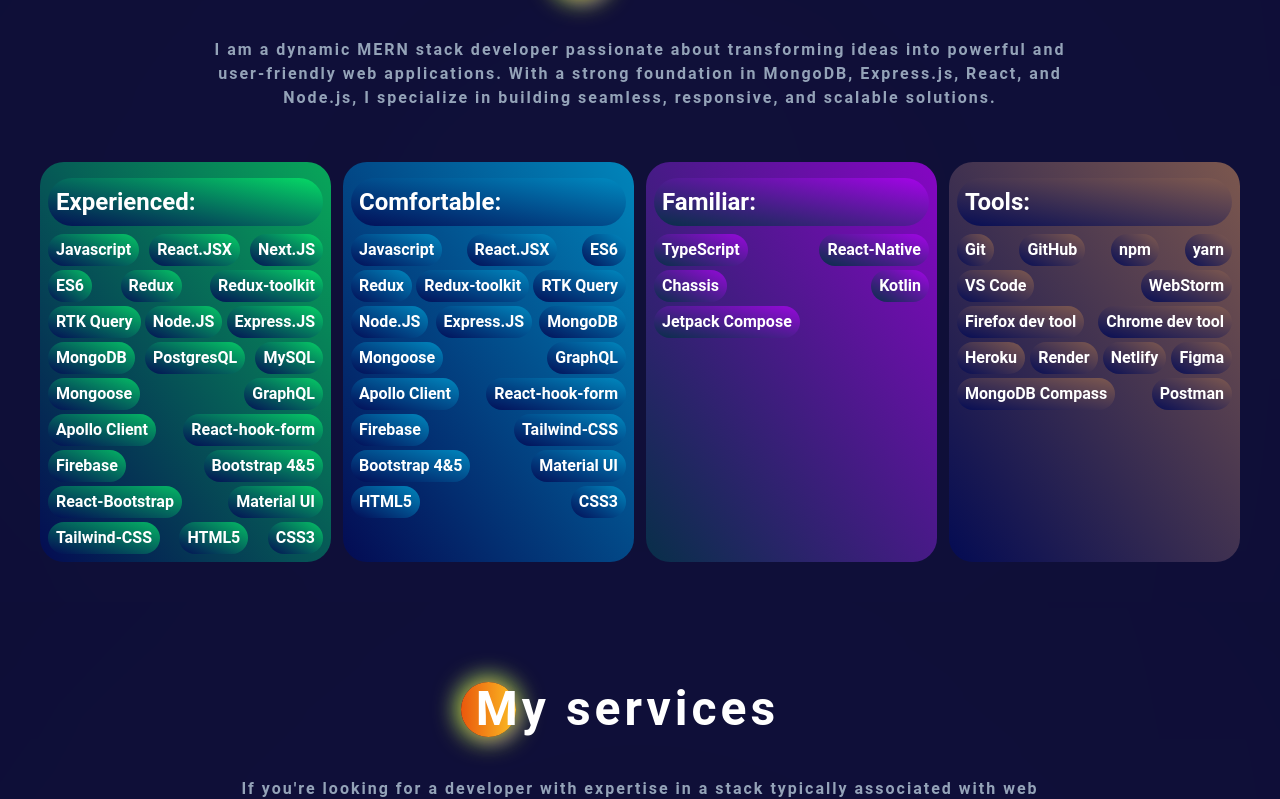
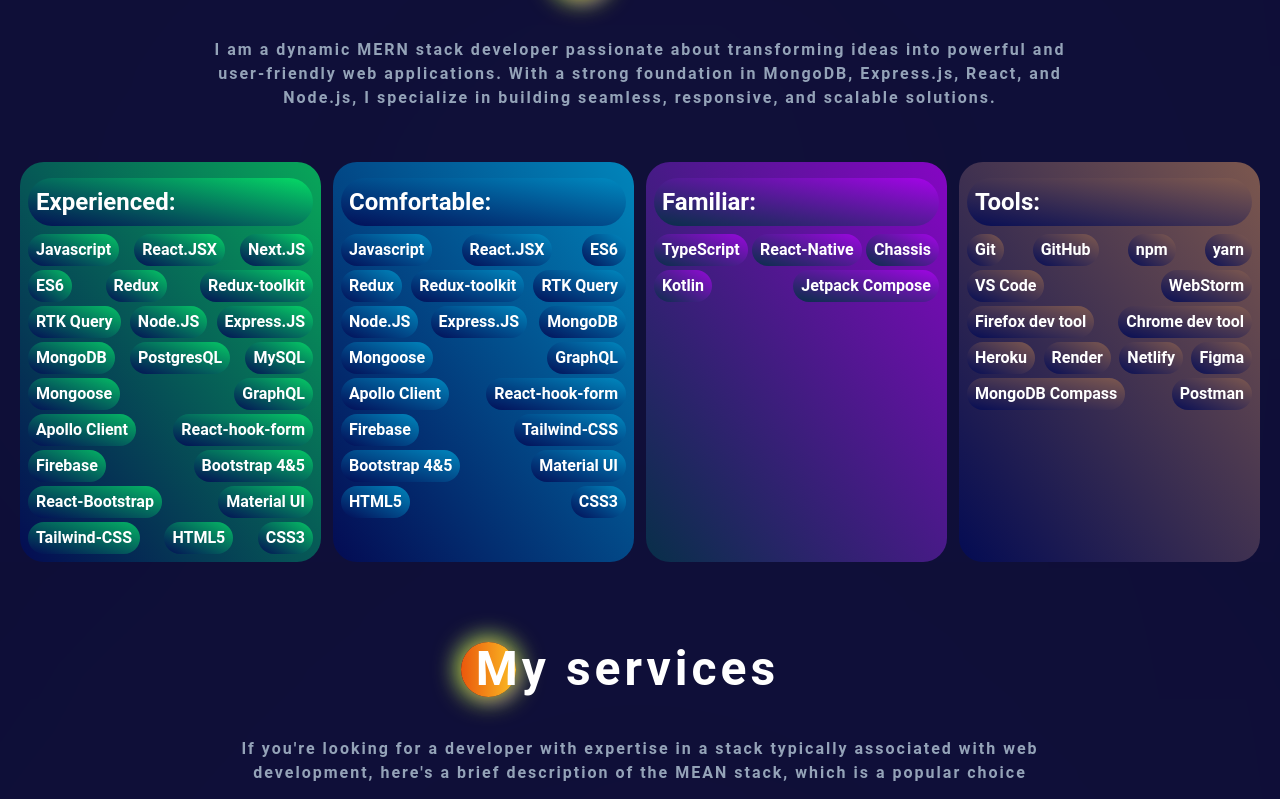
Before and after one commit to rukonpro/portfolio, a React (Create React App) app: page / in a window 1280 px wide. Shown: the part 1353-2152 px from the top of the page. Built offline with nearby package versions, Linux system fonts and the light colour scheme.

Commit message:
img size set

```diff
--- a/src/Components/Blog.js
+++ b/src/Components/Blog.js
@@ -6,7 +6,7 @@
 
 const Blog = () => {
     return (
-        <section id="blogs" className="relative  bg-[#0e0e36]     overflow-x-hidden">
+        <section id="blogs" className="relative  bg-[#0e0e36]     overflow-x-hidden px-5">
             <div className="absolute inset-0 m-auto max-w-xs h-[357px] blur-[118px] sm:max-w-md md:max-w-lg"
                  style={{background: "linear-gradient(106.89deg, rgba(192, 132, 252, 0.11) 15.73%, rgba(14, 165, 233, 0.41) 15.74%, rgba(232, 121, 249, 0.26) 56.49%, rgba(79, 70, 229, 0.4) 115.91%)"}}></div>
             <article
@@ -31,8 +31,8 @@
                             <img  src={Blog38 || undefined} height="100%" width="100%" alt="blog"
                                  loading="lazy"/>
                         </div>
-                        <div className="md:col-span-1 col-span-1 col-start-2 flex justify-center">
-                            <img  src={Blog39 || undefined} height="100%" width="100%" alt="blog" loading="lazy"/>
+                        <div className="md:col-span-3 flex justify-center">
+                            <img  src={Blog39 || undefined} height={250} width={250} alt="blog" loading="lazy"/>
                         </div>
                     </div>
                 </div>
--- a/src/Components/Skills.js
+++ b/src/Components/Skills.js
@@ -30,7 +30,7 @@
                         web applications. With a strong foundation in MongoDB, Express.js, React, and Node.js, I specialize in
                         building seamless, responsive, and scalable solutions.</p>
                 </div>
-                <div className="p-10 grid md:grid-cols-2 lg:grid-cols-4 gap-3 text-white ">
+                <div className="pt-10 px-5 grid md:grid-cols-2 lg:grid-cols-4 gap-3 text-white ">
 
                     <div className={`${bgGradientColor1} p-2 mt-3 rounded-3xl `}>
                         <h1 className={`${bgGradientColor1} text-2xl p-2 rounded-full  my-2 font-bold font-[Roboto]`}>Experienced: </h1>
```
